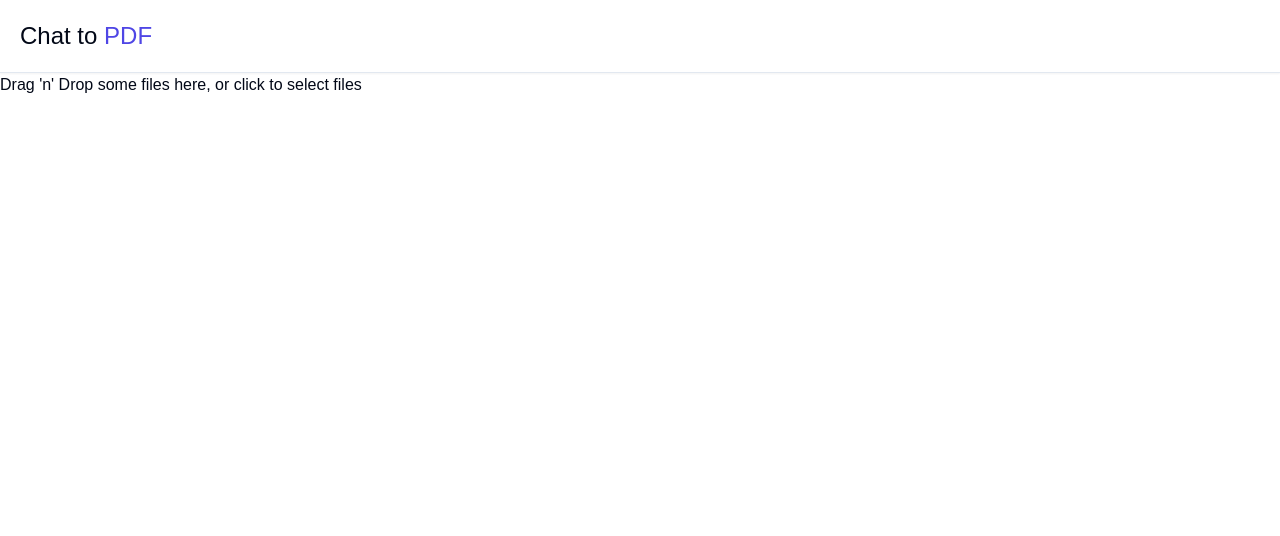
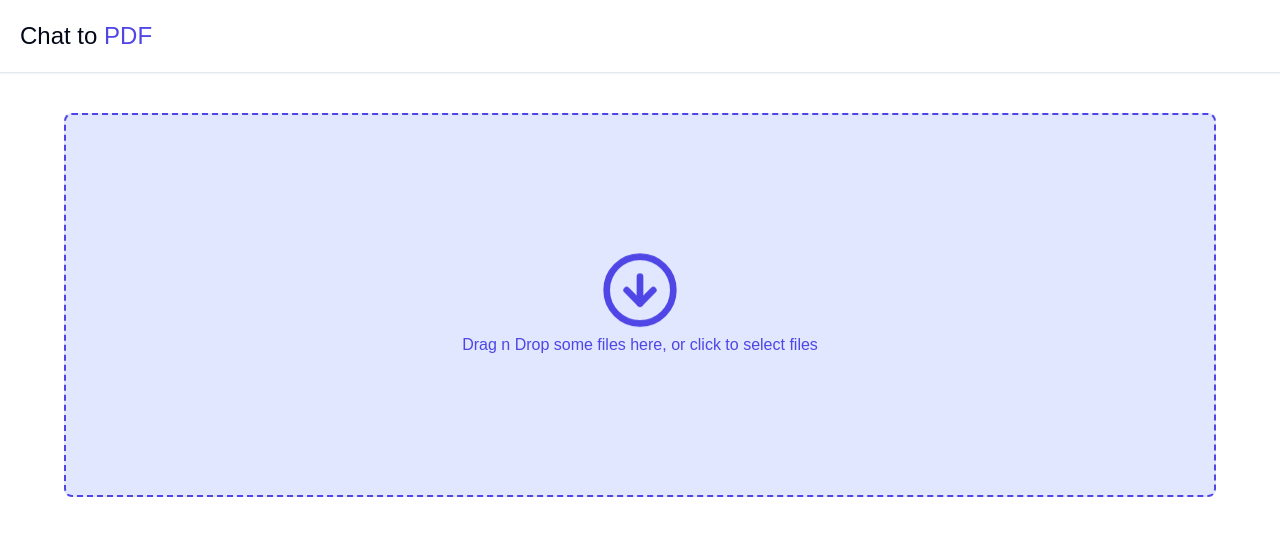
Before and after one commit to RameesAP/AI-SaaS-Next.js, a Next.js app: page /dashboard/upload in a window 1280 px wide. Shown: the top 536 px of the page. Built offline with nearby package versions, Linux system fonts and the light colour scheme; no server answers.

Commit message:
Day 2 completed with file upload functionality yooooooooooo

```diff
--- a/app/page.tsx
+++ b/app/page.tsx
@@ -1,6 +1,5 @@
 import { Button } from "@/components/ui/button";
 import {
-  Icon,
   BrainCogIcon,
   EyeIcon,
   GlobeIcon,
@@ -97,7 +96,7 @@ export default function Home() {
         <div className="mx-auto mt-16 max-w-7xl px-6 sm:mt-20 md:mt-24 lg:px-8">
           <dl className="mx-auto grid max-w-2xl grid-cols-1 gap-x-6 gap-y-10 text-base leading-7 text-gray-600 sm:grid-cols-2 lg:mx-0 lg:max-w-none lg:grid-cols-3 lg:gap-x-8 lg:gap-y-16">
             {features.map((feature) => (
-              <div className="relative pl-9">
+              <div key={feature.name} className="relative pl-9">
                 <dt className="inline font-semibold text-gray-900">
                   <feature.icon
                     aria-hidden="true"
--- a/components/FileUploader.tsx
+++ b/components/FileUploader.tsx
@@ -2,19 +2,46 @@
 
 import { useCallback } from "react";
 import { useDropzone } from "react-dropzone";
+import {
+  //   CheckCircleIcon,
+  CircleArrowDown,
+  //   HammerIcon,
+  RocketIcon,
+  //   SaveIcon,
+} from "lucide-react";
 
 const FileUploader = () => {
-  const onDrop = useCallback((acceptedFiles: File[]) => {}, []);
+  const onDrop = useCallback((acceptedFiles: File[]) => {
+    console.log(acceptedFiles);
+  }, []);
 
-  const { getRootProps, getInputProps, isDragActive } = useDropzone({ onDrop });
+  const { getRootProps, getInputProps, isDragActive, isFocused, isDragAccept } =
+    useDropzone({
+      onDrop,
+    });
   return (
-    <div {...getRootProps()}>
-      <input {...getInputProps()}/>
-      {isDragActive ? (
-        <p>Drop the files here ...</p>
-      ) : (
-        <p>Drag 'n' Drop some files here, or click to select files</p>
-      )}
+    <div className=" flex flex-col gap-4 items-center max-w-7xl mx-auto">
+      <div
+        {...getRootProps()}
+        className={`p-10 border-indigo-600 text-indigo-600 border-2 border-dashed mt-10 w-[90%] rounded-lg h-96 flex items-center justify-center ${
+          isFocused || isDragAccept ? "bg-indigo-300" : "bg-indigo-100"
+        }`}
+      >
+        <input {...getInputProps()} />
+        <div className=" flex flex-col items-center justify-center">
+          {isDragActive ? (
+            <>
+              <RocketIcon className="h-20 w-20 animate-ping " />
+              <p>Drop the files here ...</p>
+            </>
+          ) : (
+            <>
+              <CircleArrowDown className="h-20 w-20 animate-bounce" />
+              <p>Drag n Drop some files here, or click to select files</p>
+            </>
+          )}
+        </div>
+      </div>
     </div>
   );
 };
```
Also changed, not shown: 1 other file (tests, documents, lock files or other folders).
